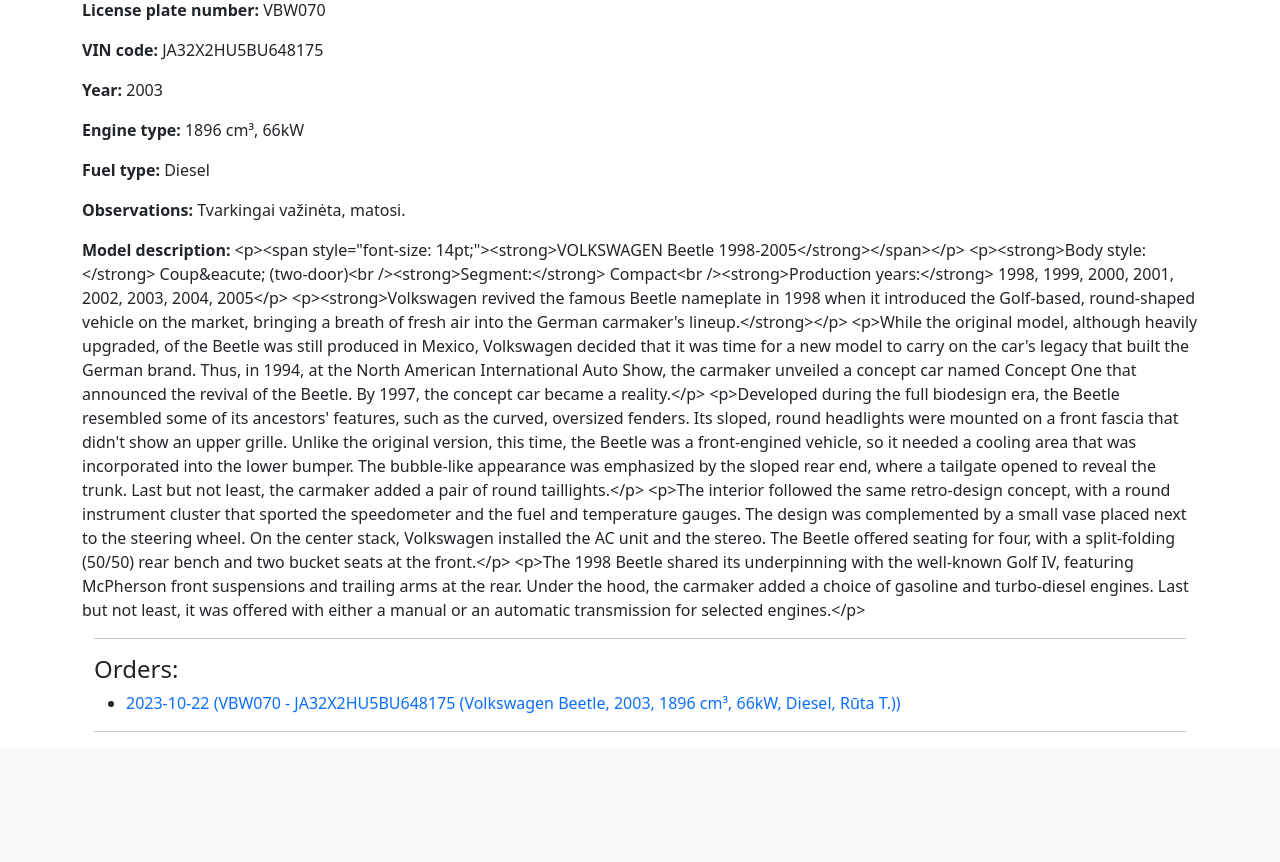
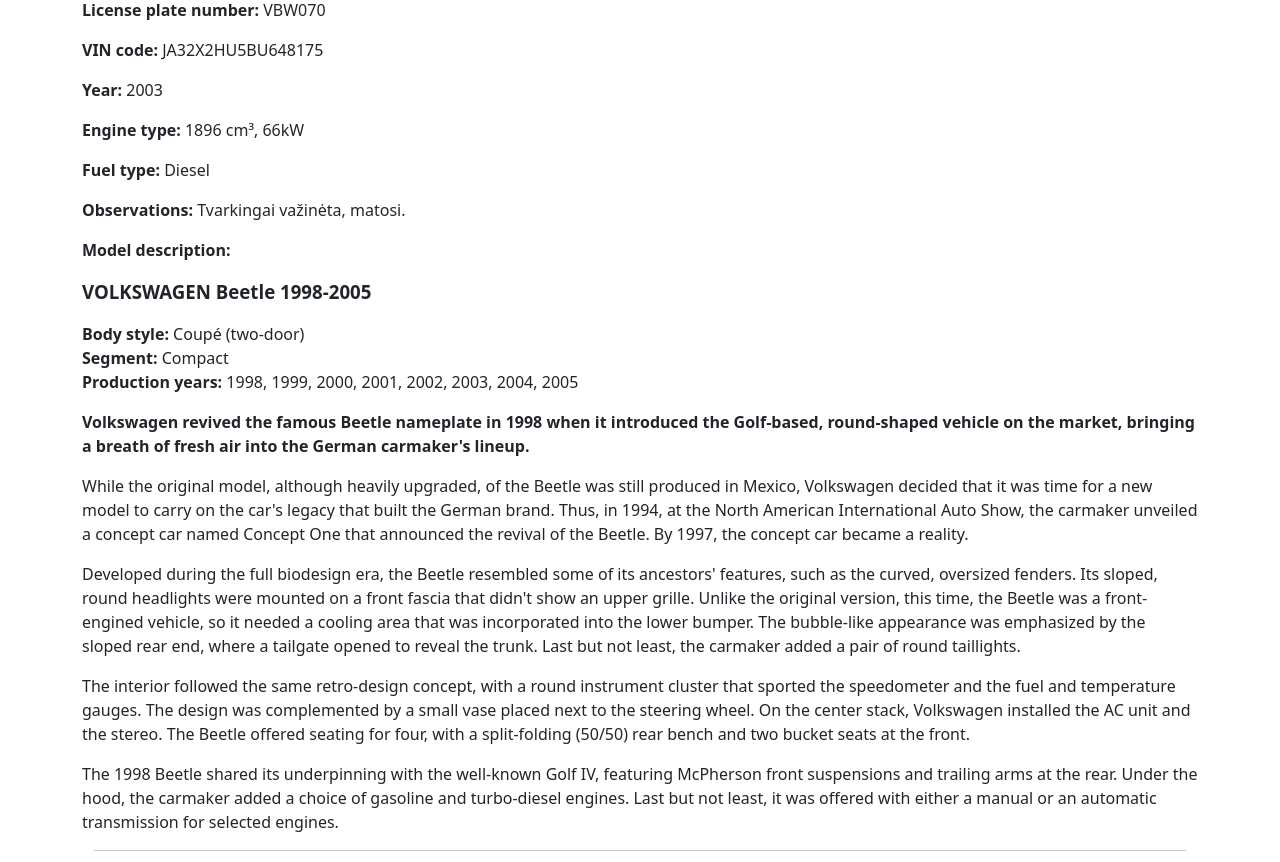
Before and after one commit to 00riddle00/auto-service, a Django app: page /service/cars/1 in a window 1280 px wide. Shown: the part 983-1845 px from the top of the page. Before the commit the page ends 1715 px from the top, so only its background shows below. Run offline with Django 4.2, Linux system fonts and the light colour scheme; data comes from the database, SQL or seed files in the repository; both versions use the stored data as it was after the commit.

Commit message:
[Problem P32] Change car model's description from TextField to HTMLField, and double its max. length. Apply migrations afterwards.

```diff
--- a/service/models.py
+++ b/service/models.py
@@ -3,6 +3,7 @@ from datetime import datetime
 import pytz
 from django.contrib.auth.models import User
 from django.db import models
+from tinymce.models import HTMLField
 
 utc = pytz.utc
 
@@ -52,7 +53,7 @@ class CarModel(models.Model):
     year = models.IntegerField(verbose_name="Year")
     engine_type = models.CharField("Engine type", max_length=64)
     fuel_type = models.CharField("Fuel type", max_length=64)
-    description = models.TextField("Description", max_length=2048, default="")
+    description = HTMLField("Description", max_length=4096, default="")
 
     def __str__(self):
         return (
--- a/service/templates/car_details.html
+++ b/service/templates/car_details.html
@@ -21,7 +21,7 @@
 <p><strong>Engine type: </strong>{{ car.car_model.engine_type }}</p>
 <p><strong>Fuel type: </strong>{{ car.car_model.fuel_type }}</p>
 <p><strong>Observations: </strong>{{ car.observations }}</p>
-<p><strong>Model description: </strong>{{ car.car_model.description }}</p>
+<p><strong>Model description: </strong>{{ car.car_model.description|safe }}</p>
 {% if car.orders.all %}
     <div class="container">
         <hr>
```
Also changed, not shown: auto_service.sqlite3, service/migrations/0013_alter_carmodel_description.py (added).
